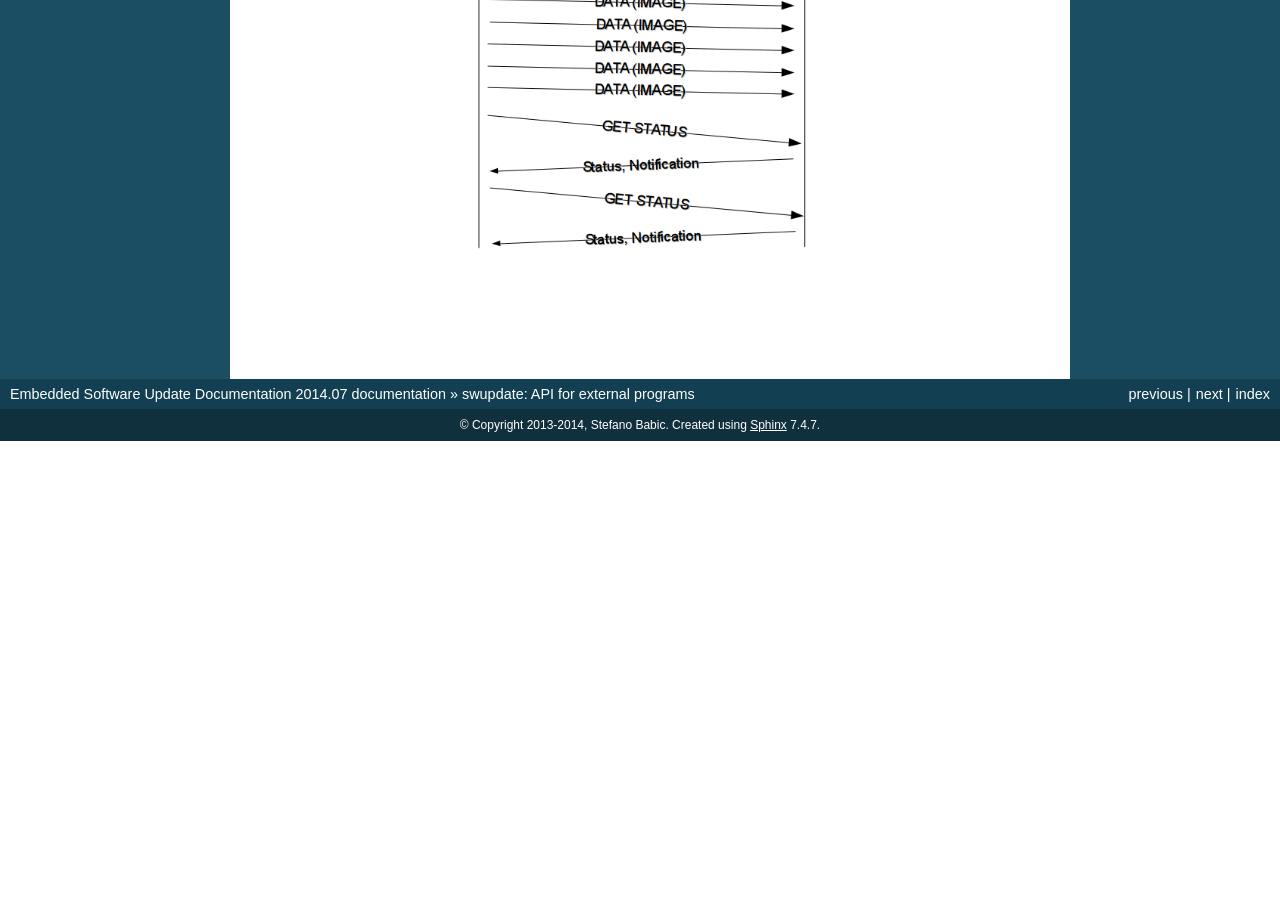
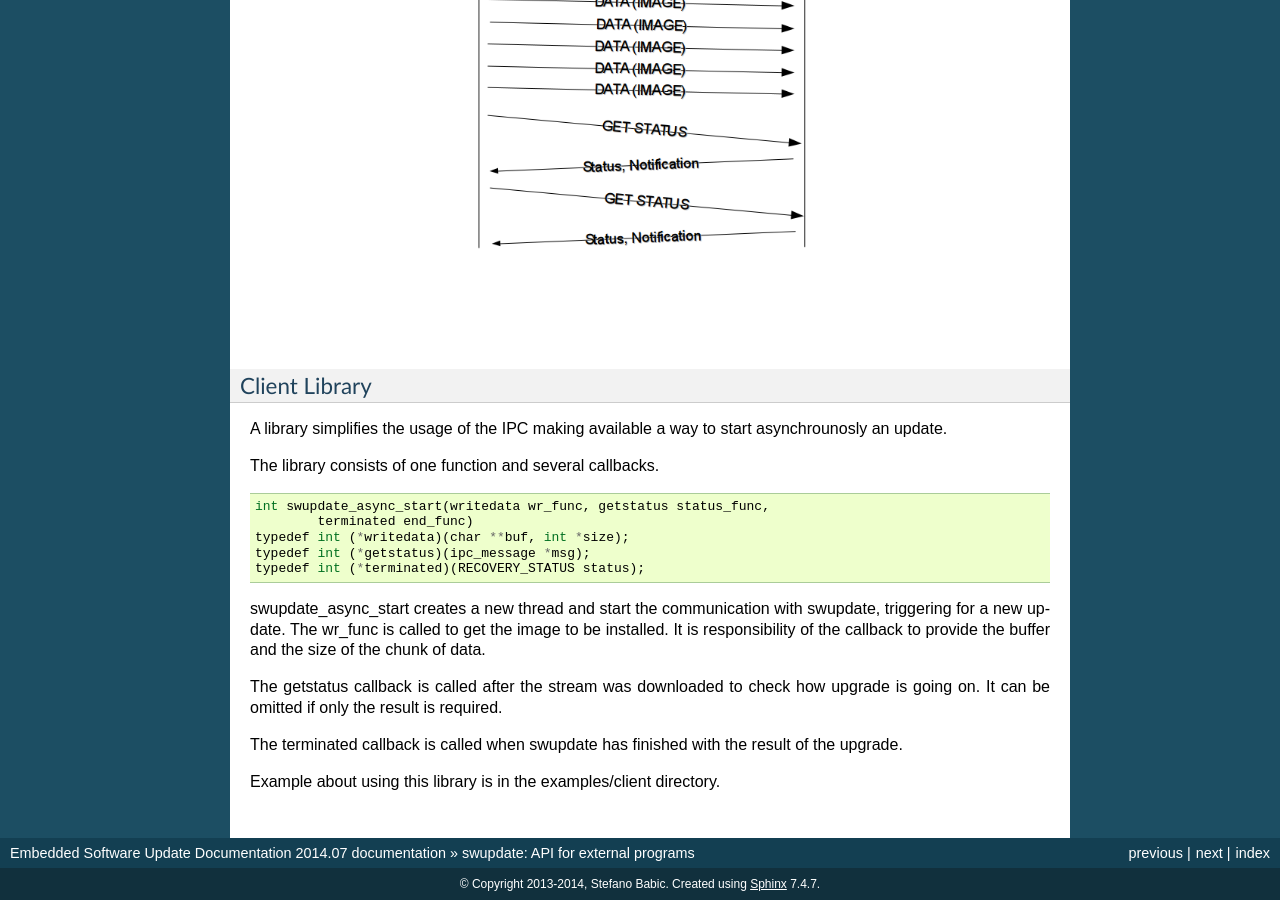
Before and after one commit to sbabic/swupdate, a Sphinx documentation site: the page built from doc/source/swupdate-ipc.rst, in a window 1280 px wide and 900 px high, scrolled down 1108 px. Built offline with Sphinx 7.4.7, drawn with Linux system fonts in a browser that asks for light colours; formulas are drawn with MathJax 3; before the commit the page ends 1549 px from its top, so only the background shows below that.

Commit message:
Add documentation for the client library
Signed-off-by: Stefano Babic <sbabic@denx.de>

```diff
--- a/doc/source/swupdate-ipc.rst
+++ b/doc/source/swupdate-ipc.rst
@@ -52,3 +52,32 @@
 will be ignored until a new REQ_INSTALL will be received.
 
 .. image:: images/API.png
+
+Client Library
+--------------
+
+A library simplifies the usage of the IPC making available a way to
+start asynchrounosly an update.
+
+The library consists of one function and several callbacks.
+
+::
+
+        int swupdate_async_start(writedata wr_func, getstatus status_func,
+                terminated end_func)
+        typedef int (*writedata)(char **buf, int *size);
+        typedef int (*getstatus)(ipc_message *msg);
+        typedef int (*terminated)(RECOVERY_STATUS status);
+
+swupdate_async_start creates a new thread and start the communication with swupdate,
+triggering for a new update. The wr_func is called to get the image to be installed.
+It is responsibility of the callback to provide the buffer and the size of
+the chunk of data.
+
+The getstatus callback is called after the stream was downloaded to check
+how upgrade is going on. It can be omitted if only the result is required.
+
+The terminated callback is called when swupdate has finished with the result
+of the upgrade.
+
+Example about using this library is in the examples/client directory.
```
